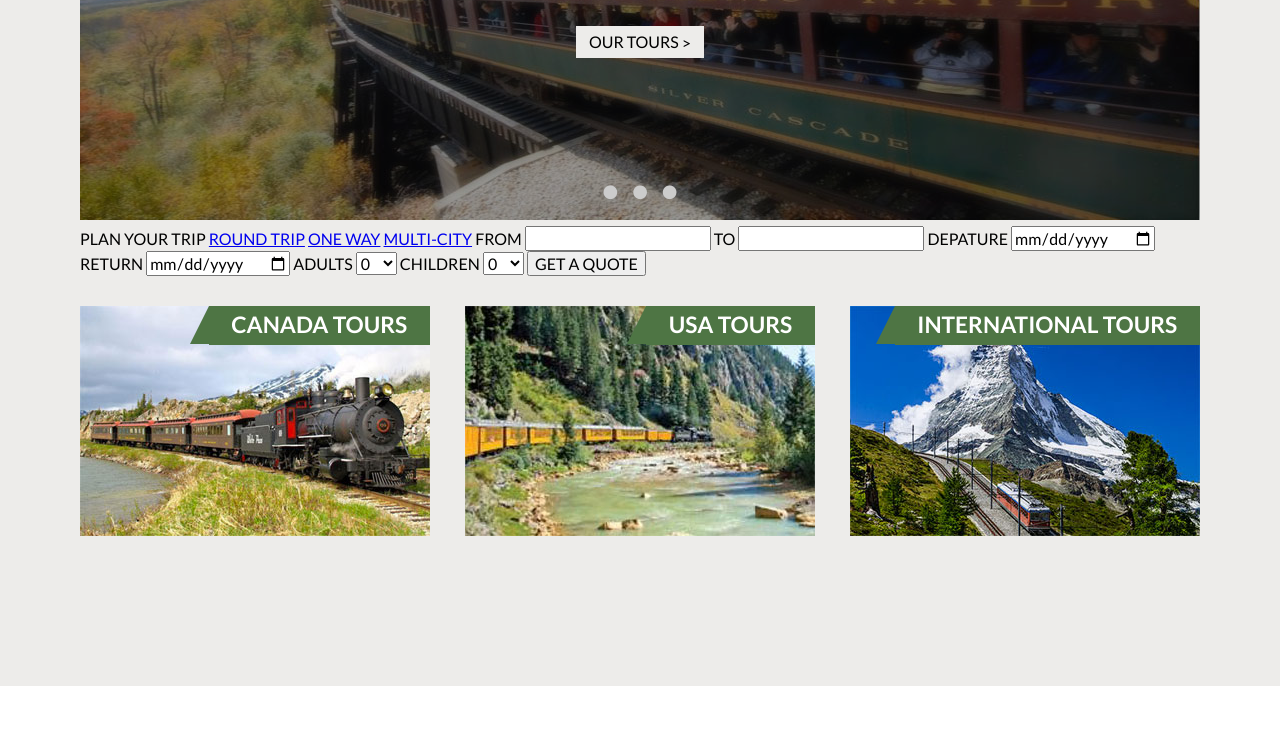
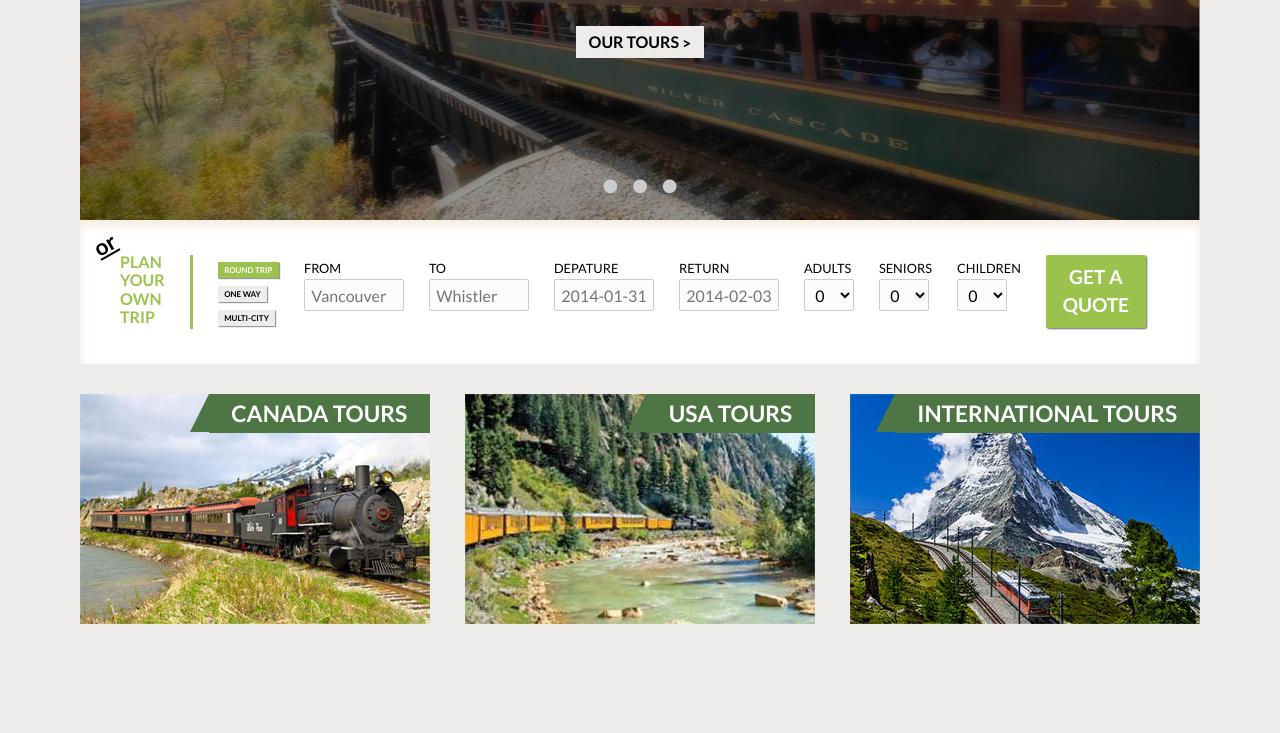
Before and after one commit to sunkibaek/westcoastrail, a plain HTML site: page index.html in a window 1280 px wide. Shown: the part 484-1217 px from the top of the page. Drawn offline with nearby package versions, Linux system fonts and the light colour scheme.

Commit message:
Quick form

```diff
--- a/css/main.css
+++ b/css/main.css
@@ -5,17 +5,17 @@ font-family: 'Lato', sans-serif;
 font-family: 'Dancing Script', cursive;
 
 COLORS =================================================
-GREEN: 				4e7544;						horizontal lines, active menu, catergory title bg
-GREEN w/ opacity: 	rgba(78, 117, 68, 0.84);	highlight
-LIGHTGREEN: 		9cc24e;						category, button
+GREEN:        4e7544;           horizontal lines, active menu, catergory title bg
+GREEN w/ opacity:   rgba(78, 117, 68, 0.84);  highlight
+LIGHTGREEN:     9cc24e;           category, button
 
-WHITEish: 			edecea;						body bg
-BLACKish: 			333333;						section title bg, section border
+WHITEish:       edecea;           body bg
+BLACKish:       333333;           section title bg, section border
 
-WHITE: 				fff;						section bg, footer bg
-BLACK: 				000;						section text
-BLACK w/ opacity:	rgba(0, 0, 0, 0.38);		carousel overlay
-GREY: 				a4a4a4;						gallery arrow, button shadow
+WHITE:        fff;            section bg, footer bg
+BLACK:        000;            section text
+BLACK w/ opacity: rgba(0, 0, 0, 0.38);    carousel overlay
+GREY:         a4a4a4;           gallery arrow, button shadow
 
 */
 
@@ -23,22 +23,22 @@ GREY: 				a4a4a4;						gallery arrow, button shadow
 @import url(font-awesome.min.css);
 @import url(normalize.css);
 
-*, *:before, *:after {
-  -moz-box-sizing: border-box; -webkit-box-sizing: border-box; box-sizing: border-box;
+*, *:before, *:after { -webkit-box-sizing: border-box;
+  -moz-box-sizing: border-box; box-sizing: border-box;
  }
 
 body {
+  border-top: 4px solid #4e7544;
+  background: #edecea;
+  color: #000;
+  font-size: 100%;
   font-family: 'Lato', sans-serif;
-	font-size: 100%;
   line-height: 1.5;
-	background: #edecea;
-	border-top: 4px solid #4e7544;
-	color: #000;
 }
 
 header, main[role="main"], .wrapper {
+  margin: 0 auto;
   width: 1120px;
-	margin: 0 auto;
 }
 
 header {
@@ -46,23 +46,23 @@ header {
 }
 
 .logo {
+  display: block;
+  margin: 0 auto;
   width: 182px;
   height: 137px;
-	display: block;
-	margin: 0 auto;
 }
 
 header nav {
+  position: relative;
   margin: 55px auto -6px;
   text-align: center;
-	position: relative;
 }
 
 header nav ul {
+  display: inline-block;
+  margin: 0;
+  padding: 0;
   list-style: none;
-	display: inline-block;
-	padding: 0;
-	margin: 0;
 }
 
 header nav .main {
@@ -70,9 +70,9 @@ header nav .main {
 }
 
 header nav ul li + li:before {
-	content: "/";
   margin: 0 2em;
   color: #a4a4a4;
+  content: "/";
 }
 
 header nav ul li {
@@ -80,11 +80,11 @@ header nav ul li {
 }
 
 header nav ul a {
+  display: inline-block;
+  color: #000;
+  text-decoration: none;
+  font-weight: bold;
   font-size: 1.125em;
-	font-weight: bold;
-	display: inline-block;
-	text-decoration: none;
-	color: #000;
 }
 
 header nav ul a:hover,
@@ -95,15 +95,15 @@ header nav ul a.active {
 }
 
 header nav .sub {
-	background: #edecea;
   position: absolute;
   top: 43px;
+  z-index: 20;
+  display: none;
+  padding: 10px 0 4px;
+  width: 100%;
+  border-top: 1px solid #4e7544;
+  background: #edecea;
   text-align: center;
-	width: 100%;
-	display: none;
-	z-index: 20;
-	padding: 10px 0 4px;
-	border-top: 1px solid #4e7544;
 }
 
 header nav:hover .sub {
@@ -130,46 +130,72 @@ main[role="main"] > section {
 
 .carousel {
   position: relative;
+  width: 1120px;
+  height: 435px;
+}
+
+.carousel img {
+  width: 1120px;
+  height: 435px;
 }
 
 .carousel .caption {
+  position: absolute;
+  top: 128px;
+  z-index: 10;
   width: 100%;
   text-align: center;
-	top: 128px;
-	position: absolute;
-	z-index: 10;
 }
 
 .carousel .caption p {
+  color: #edecea;
+  font-weight: bold;
+  font-size: 2em;
   font-family: 'Dancing Script', cursive;
-	font-weight: bold;
-	color: #edecea;
-	font-size: 2em;
   line-height: 1.3;
 }
 
 .carousel .image:before {
+  position: absolute;
+  z-index: 5;
+  display: block;
+  width: 1120px;
+  height: 435px;
   background: rgba(0, 0, 0, 0.38);
   content: "";
-	display: block;
-	position: absolute;
-	width: 1120px;
-	height: 435px;
-	z-index: 5;
 }
 
 .btn {
+  padding: 0.4em 0.8em;
   background: #edecea;
   color: #000;
-	padding: 0.4em 0.8em;
+  text-decoration: none;
+  font-weight: normal;
+  font-size: 0.5em;
   font-family: 'Lato', sans-serif;
-	font-size: 0.5em;
-	font-weight: normal;
-	text-decoration: none;
+  font-weight: bold;
 }
 
 .btn:active, .btn:hover, .btn:focus {
   background: #ccc;
+}
+
+.controls .btn {
+  -webkit-box-shadow: 1px 1px 1px 0px rgba(50, 50, 50, 0.5);
+  -moz-box-shadow:    1px 1px 1px 0px rgba(50, 50, 50, 0.5);
+  box-shadow:         1px 1px 1px 0px rgba(50, 50, 50, 0.5);
+}
+
+.btn.submit {
+  font-size: 1.2em;
+  width: 100px;
+  background: #9cc24e;
+  color: #fff;
+  border-radius: 2px;
+  border: 0;
+  -webkit-box-shadow: 1px 1px 2px 0px rgba(50, 50, 50, 0.75);
+  -moz-box-shadow:    1px 1px 2px 0px rgba(50, 50, 50, 0.75);
+  box-shadow:         1px 1px 2px 0px rgba(50, 50, 50, 0.75);
 }
 
 .selector a:active i, .selector a:hover i, .selector a:focus i {
@@ -182,17 +208,17 @@ main[role="main"] > section {
 }
 
 .carousel .selector {
-	text-align: center;
   position: absolute;
   bottom: 0;
+  z-index: 10;
   width: 100%;
-	z-index: 10;
+  text-align: center;
 }
 
 .carousel .selector ul {
-	list-style: none;
   display: inline-block;
   padding: 0;
+  list-style: none;
 }
 
 .carousel .selector ul li {
@@ -209,13 +235,81 @@ main[role="main"] > section {
   margin-right: 0;
 }
 
+.quick-form {
+  background: #fff;
+  width: 100%;
+  padding: 35px 40px;
+  position: relative;
+  -webkit-box-shadow: inset 0px 5px 10px 0px rgba(239, 229, 213, 0.8);
+  -moz-box-shadow:    inset 0px 5px 10px 0px rgba(239, 229, 213, 0.8);
+  box-shadow:         inset 0px 5px 10px 0px rgba(239, 229, 213, 0.8);
+}
+
+.quick-form .controls {
+  padding-right: 25px;
+  float: left;
+}
+
+.controls.bar {
+  border-right: 3px solid #9cc24e;
+}
+
+.controls.left-space {
+  padding-left: 25px;
+}
+
+.highlight {
+  color: #9cc24e;
+  font-weight: bold;
+  float: left;
+  clear: left;
+  margin-top: -0.34em;
+}
+
+.or {
+  position: absolute;
+  text-decoration: underline;
+  top: 8px;
+  left: 14px;
+  font-weight: bold;
+  font-size: 1.4em;
+  -webkit-transform: rotate(-30deg);
+     -moz-transform: rotate(-30deg);
+      -ms-transform: rotate(-30deg);
+       -o-transform: rotate(-30deg);
+          transform: rotate(-30deg);
+}
+
+.quick-form label {
+  font-size: 0.8em;
+}
+
+.quick-form input, .quick-form select {
+  background: #fcfcfc;
+  width: 100px;
+  height: 2em;
+  border-radius: 2px;
+  border: solid 1px #ccc;
+  padding-left: 0.4em;
+  padding-right: 0.4em;
+}
+
+.quick-form select {
+  width: 50px;
+}
+
+.btn.active {
+  background-color: #9cc24e;
+  color: #fff;
+}
+
 .tour {
-	width: 350px;
-	height: 230px;
+  position: relative;
   display: block;
   float: left;
   margin-right: 35px;
-	position: relative;
+  width: 350px;
+  height: 230px;
 }
 
 .tour:nth-of-type(4n-1) {
@@ -224,37 +318,37 @@ main[role="main"] > section {
 
 .tour .name {
   position: absolute;
+  top: 0;
   right: 0;
-	top: 0;
 }
 
 .tour h2 {
+  margin: 0;
+  padding: 0.1em 1em;
   background: #4e7544;
+  color: #fff;
+  font-weight: bold;
   font-size: 1.42em;
-	padding: 0.1em 1em;
-	font-weight: bold;
-	color: #fff;
-	margin: 0;
 }
 
 .tour .triangle {
+  border-width: 0 0 2.437em 1.2em;
   border-color: transparent transparent #4e7544 transparent;
-	border-width: 0 0 2.437em 1.2em;
 }
 
 .triangle {
   width: 0;
   height: 0;
+  border-width: 0 0 3.3em 1.2em;
   border-style: solid;
-	border-width: 0 0 3.3em 1.2em;
   border-color: transparent transparent rgba(78, 117, 68, 0.84) transparent;
 }
 
 #phone {
   background: rgba(78, 117, 68, 0.84);
+  color: #fff;
+  font-weight: bold;
   font-size: 1.3em;
-	font-weight: bold;
-	color: #fff;
 }
 
 #phone p {
@@ -273,9 +367,9 @@ footer h2 {
 }
 
 footer .wrapper section {
+  float: left;
+  margin-right: 35px;
   width: 350px;
-	margin-right: 35px;
-	float: left;
 }
 
 footer .wrapper section:nth-of-type(4n-1) {
@@ -283,23 +377,23 @@ footer .wrapper section:nth-of-type(4n-1) {
 }
 
 footer section.copyright {
-	border-top: 1px solid #4e7544;
-	width: 100%;
   margin-top: 30px;
   margin-bottom: 30px;
+  width: 100%;
+  border-top: 1px solid #4e7544;
+  color: #333;
   font-size: 0.7em;
-	color: #333;
 }
 
 .social {
+  text-align: center;
   font-size: 3em;
-	text-align: center;
 }
 
 .social ul {
+  display: inline-block;
   padding: 0;
   list-style: none;
-	display: inline-block;
 }
 
 .social ul li {
@@ -314,9 +408,9 @@ footer section.copyright {
 /*  FUNCTIONS  */
 
 .clear-fix:after {
-	content: "";
   display: block;
   clear: both;
+  content: "";
 }
 
 .text-right {
@@ -326,39 +420,3 @@ footer section.copyright {
 .pull-right {
   float: right;
 }
-
-/*  ANIMATIONS  */
-
-@-webkit-keyframes slide-down {
-  0%   { height: 0; }
-  100% { height: 100%; }
-}
-@-moz-keyframes slide-down {
-  0%   { height: 0; }
-  100% { height: 100%; }
-}
-@-o-keyframes slide-down {
-  0%   { height: 0; }
-  100% { height: 100%; }
-}
-@keyframes slide-down {
-  0%   { height: 0; }
-  100% { height: 100%; }
-}
-
-@-webkit-keyframes slide-up {
-  100%   { height: 0; }
-  0% { height: 100%; }
-}
-@-moz-keyframes slide-up {
-  100%   { height: 0; }
-  0% { height: 100%; }
-}
-@-o-keyframes slide-up {
-  100%   { height: 0; }
-  0% { height: 100%; }
-}
-@keyframes slide-up {
-  100%   { height: 0; }
-  0% { height: 100%; }
-}
--- a/index.html
+++ b/index.html
@@ -4,10 +4,11 @@
   <meta charset="utf-8">
   <title>West Coast Rail Tours</title>
   <link rel="stylesheet" type="text/css" href="css/main.css">
+  <link rel="stylesheet" type="text/css" href="http://code.jquery.com/ui/1.10.4/themes/smoothness/jquery-ui.css">
 </head>
 <body>
 <div id="phone" class="pull-right">
-  <p>T: 1.604.555.5555</p>
+  <p>Toll Free # 1.800.722.1233</p>
 </div>
 <div class="triangle pull-right"></div>
 
@@ -50,47 +51,85 @@
       </div>
     </div>
     <div class="quick-form">
-      PLAN YOUR TRIP
-      <a href="#">ROUND TRIP</a>
-      <a href="#">ONE WAY</a>
-      <a href="#">MULTI-CITY</a>
-      FROM
-      <input type="text">
-      TO
-      <input type="text">
-      DEPATURE
-      <input type="date">
-      RETURN
-      <input type="date">
-      ADULTS
-      <select>
-        <option>0</option>
-        <option>1</option>
-        <option>2</option>
-        <option>3</option>
-        <option>4</option>
-        <option>5</option>
-        <option>6</option>
-        <option>7</option>
-        <option>8</option>
-        <option>9</option>
-        <option>10</option>
-      </select>
-      CHILDREN
-      <select>
-        <option>0</option>
-        <option>1</option>
-        <option>2</option>
-        <option>3</option>
-        <option>4</option>
-        <option>5</option>
-        <option>6</option>
-        <option>7</option>
-        <option>8</option>
-        <option>9</option>
-        <option>10</option>
-      </select>
-      <input type="submit" value="GET A QUOTE">
+      <div class="controls bar">
+        <span class="or">or</span>
+        <span class="highlight">PLAN</span>
+        <span class="highlight">YOUR</span>
+        <span class="highlight">OWN</span>
+        <span class="highlight">TRIP</span>
+      </div>
+      <div class="controls left-space">
+        <a href="#" class="btn active" data-value="round_trip">ROUND TRIP</a><br>
+        <a href="#" class="btn" data-value="one_way">ONE WAY</a><br>
+        <a href="#" class="btn" data-value="multi_city">MULTI-CITY</a>
+        <input type="hidden" name="trip-type" id="trip-type" value="round_trip">
+      </div>
+      <div class="controls">
+        <label for="from">FROM</label><br>
+        <input type="text" id="from" name="from" placeholder="Vancouver">
+      </div>
+      <div class="controls">
+        <label for="to">TO</label><br>
+        <input type="text" id="to" name="to" placeholder="Whistler">
+      </div>
+      <div class="controls">
+        <label for="depature">DEPATURE</label><br>
+        <input type="text" id="depature" name="depature" placeholder="2014-01-31">
+      </div>
+      <div class="controls">
+        <label for="return">RETURN</label><br>
+        <input type="text" id="return" name="return" placeholder="2014-02-03">
+      </div>
+      <div class="controls">
+        <label for="adults">ADULTS</label><br>
+        <select id="adults" name="adults">
+          <option value="0">0</option>
+          <option value="1">1</option>
+          <option value="2">2</option>
+          <option value="3">3</option>
+          <option value="4">4</option>
+          <option value="5">5</option>
+          <option value="6">6</option>
+          <option value="7">7</option>
+          <option value="8">8</option>
+          <option value="9">9</option>
+          <option value="10">10</option>
+        </select>
+      </div>
+      <div class="controls">
+        <label for="seniors">SENIORS</label><br>
+        <select id="seniors" name="seniors">
+          <option value="0">0</option>
+          <option value="1">1</option>
+          <option value="2">2</option>
+          <option value="3">3</option>
+          <option value="4">4</option>
+          <option value="5">5</option>
+          <option value="6">6</option>
+          <option value="7">7</option>
+          <option value="8">8</option>
+          <option value="9">9</option>
+          <option value="10">10</option>
+        </select>
+      </div>
+      <div class="controls">
+        <label for="children">CHILDREN</label><br>
+        <select id="children" name="children">
+          <option value="0">0</option>
+          <option value="1">1</option>
+          <option value="2">2</option>
+          <option value="3">3</option>
+          <option value="4">4</option>
+          <option value="5">5</option>
+          <option value="6">6</option>
+          <option value="7">7</option>
+          <option value="8">8</option>
+          <option value="9">9</option>
+          <option value="10">10</option>
+        </select>
+      </div>
+      <button href="#" class="btn submit">GET A<br>QUOTE</button>
+      <div class="clear-fix"></div>
     </div>
   </section>
 
@@ -162,6 +201,7 @@
 </footer>
 
 <script src="http://code.jquery.com/jquery-1.10.2.min.js"></script>
+<script src="http://code.jquery.com/ui/1.10.4/jquery-ui.js"></script>
 <script src="js/main.js"></script>
 </body>
 </html>
--- a/js/main.js
+++ b/js/main.js
@@ -5,12 +5,20 @@
       $('.sub').slideDown();
       return $(this).addClass('active');
     });
-    return $('header nav').mouseleave(function() {
+    $('header nav').mouseleave(function() {
       return setTimeout(function() {
         $('.sub').slideUp();
         return $('.our-tours').removeClass('active');
       }, 400);
     });
+    $('.controls .btn').click(function(e) {
+      e.preventDefault();
+      $('.controls .btn').removeClass('active');
+      $(this).addClass('active');
+      return $('#trip-type').attr('value', $(this).data('value'));
+    });
+    $('#depature, #return').datepicker();
+    return $('#depature, #return').datepicker('option', 'dateFormat', 'yy-mm-dd');
   });
 
 }).call(this);
```
Also changed, not shown: images/logo.png, 1 other file. Lines whose indentation alone changed are shown as unchanged.
